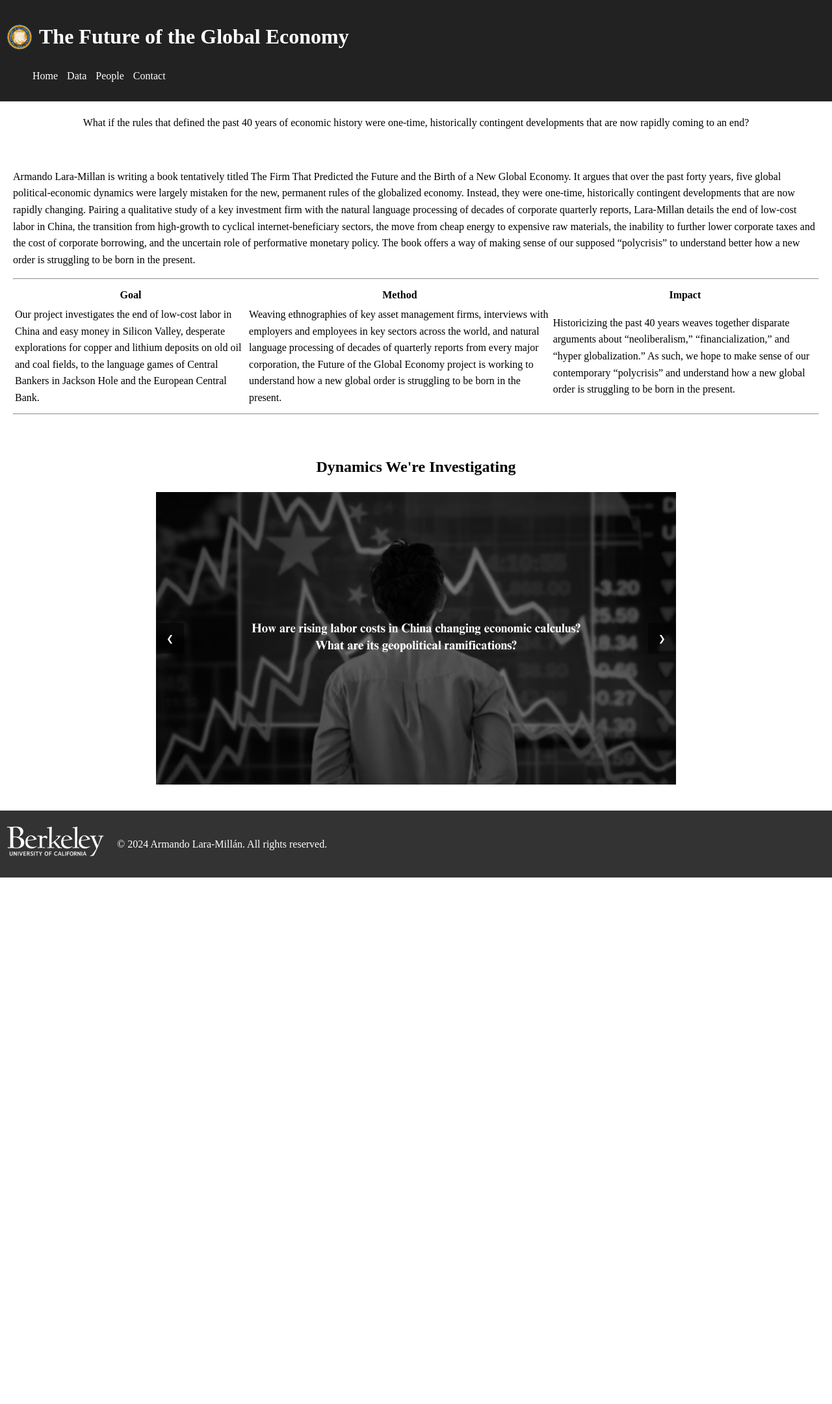
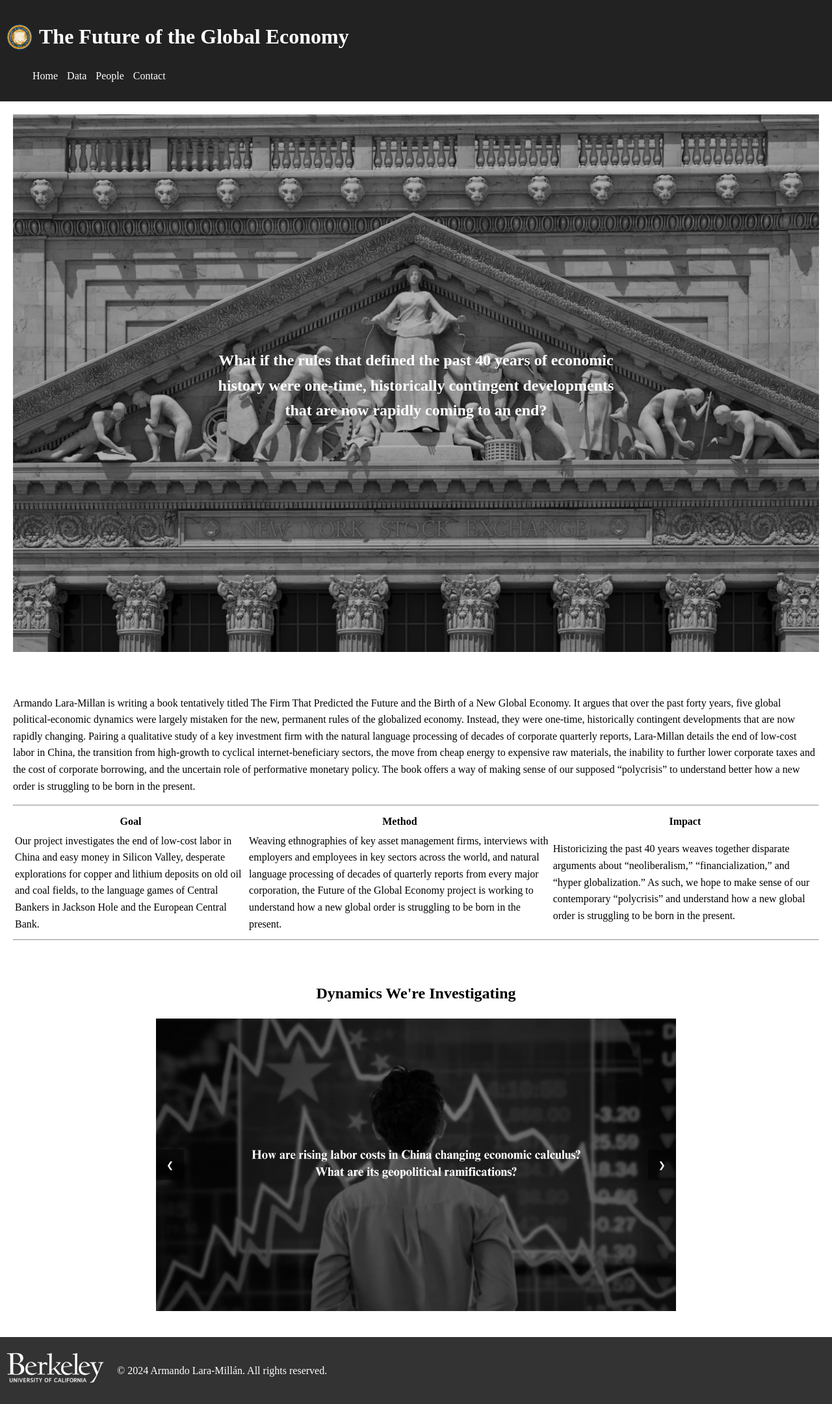
Before and after one commit to juliocedillo/neweconomy, a Jekyll site: the page built from index.md, in a window 1280 px wide. Shown: the whole page at 65% size. Built offline with Jekyll 4.4.1, drawn with Linux system fonts in a browser that asks for light colours; before the commit the page ends 1350 px from its top, so only the background shows below that.

Commit message:
Update index.md

```diff
--- a/index.md
+++ b/index.md
@@ -4,9 +4,15 @@ title: Home
 permalink: /
 ---
 
-<div align="center">
-  What if the rules that defined the past 40 years of economic history were one-time, historically contingent developments that are now rapidly coming to an end?
+<div style="position: relative; display: inline-block;">
+  <img src="https://juliocedillo.github.io/neweconomy/assets/images/21.png" alt="header" style="width: 100%; height: auto;">
+  <div style="position: absolute; top: 50%; left: 50%; transform: translate(-50%, -50%); color: white; font-size: 24px; font-weight: bold;">
+    <div align="center">
+      What if the rules that defined the past 40 years of economic history were one-time, historically contingent developments that are now rapidly coming to an end?
+    </div>
+  </div>
 </div>
+
 
 <p>&nbsp;&nbsp;&nbsp;</p>
 
```
